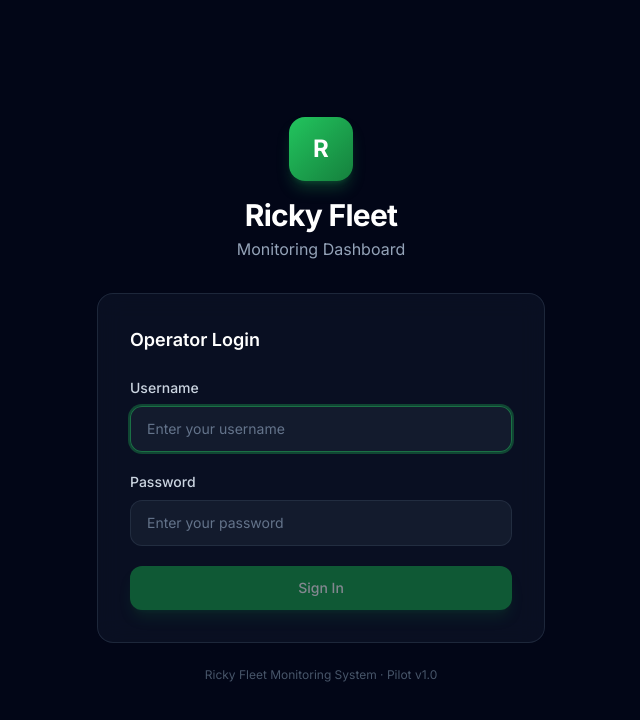
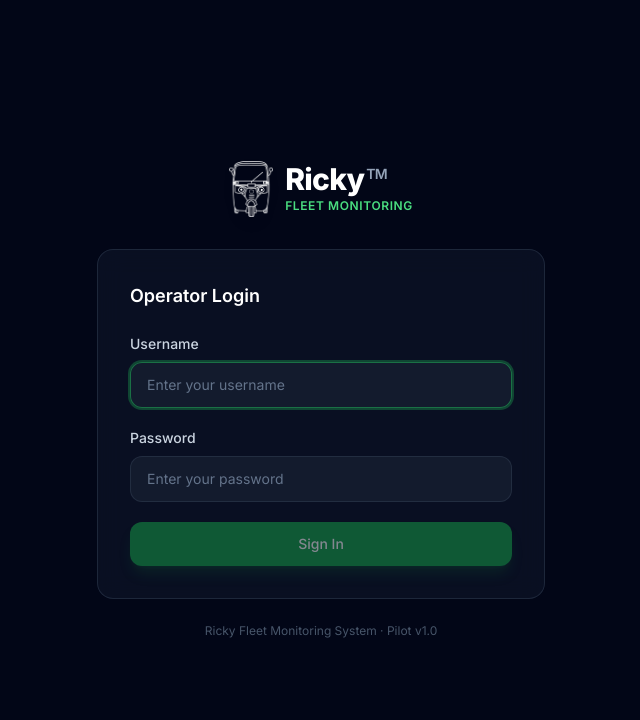
Before and after one commit to Jasjyot-Singh/Ricky_frotend_monitoring, a React (Vite) app: page /login in a window 1280 px wide. Shown: the top 720 px of the page, without its empty margins (319-959 px from the left). Built offline with nearby package versions, Linux system fonts and the light colour scheme.

Commit message:
feat(branding): replace header and login logos with official Ricky auto-rickshaw logo

```diff
--- a/src/components/layout/Sidebar.tsx
+++ b/src/components/layout/Sidebar.tsx
@@ -38,18 +38,22 @@ const Sidebar: React.FC = () => {
   return (
     <aside className="fixed left-0 top-0 h-screen w-64 bg-surface-900/80 backdrop-blur-xl border-r border-surface-700/50 flex flex-col z-40">
       {/* Logo */}
-      <div className="p-6 border-b border-surface-700/50">
-        <div className="flex items-center gap-3">
-          <div className="w-10 h-10 rounded-xl bg-surface-950 border border-surface-700/60 p-1.5 flex items-center justify-center shadow-lg shadow-black/30 overflow-hidden group">
+      <div className="p-5 border-b border-surface-700/50">
+        <div className="flex flex-col gap-1.5">
+          <div className="flex items-center gap-3">
             <img
               src="/official_ricky_logo.png"
-              alt="Ricky Official Logo"
-              className="w-full h-full object-contain transition-transform duration-300 group-hover:scale-105"
+              alt="Ricky Logo"
+              className="h-10 w-auto object-contain filter drop-shadow-md"
             />
-          </div>
-          <div>
-            <h1 className="text-lg font-bold text-white tracking-tight">Ricky Fleet</h1>
-            <p className="text-xs text-surface-400">Monitoring System</p>
+            <div className="flex flex-col">
+              <span className="text-xl font-extrabold text-white tracking-tight leading-none">
+                Ricky<span className="text-xs font-semibold align-top text-surface-400 ml-0.5">TM</span>
+              </span>
+              <span className="text-[10px] font-semibold text-fleet-400 tracking-wider uppercase mt-1">
+                Fleet Monitoring
+              </span>
+            </div>
           </div>
         </div>
       </div>
--- a/src/pages/LoginPage.tsx
+++ b/src/pages/LoginPage.tsx
@@ -35,11 +35,21 @@ const LoginPage: React.FC = () => {
       <div className="w-full max-w-md">
         {/* Logo */}
         <div className="text-center mb-8">
-          <div className="w-16 h-16 rounded-2xl bg-gradient-to-br from-fleet-500 to-fleet-700 flex items-center justify-center text-white font-bold text-2xl shadow-lg shadow-fleet-500/25 mx-auto mb-4">
-            R
+          <div className="flex items-center justify-center gap-3 mb-4">
+            <img
+              src="/official_ricky_logo.png"
+              alt="Ricky Logo"
+              className="h-14 w-auto object-contain filter drop-shadow-lg"
+            />
+            <div className="text-left">
+              <span className="text-3xl font-extrabold text-white tracking-tight leading-none block">
+                Ricky<span className="text-sm font-semibold align-top text-surface-400 ml-0.5">TM</span>
+              </span>
+              <span className="text-xs font-semibold text-fleet-400 tracking-wider uppercase mt-1 block">
+                Fleet Monitoring
+              </span>
+            </div>
           </div>
-          <h1 className="text-3xl font-bold text-white tracking-tight">Ricky Fleet</h1>
-          <p className="text-surface-400 mt-1">Monitoring Dashboard</p>
         </div>
 
         {/* Login Card */}
```
Also changed, not shown: public/ricky_full_logo.png (added), public/ricky_official_full_logo.png (added).
